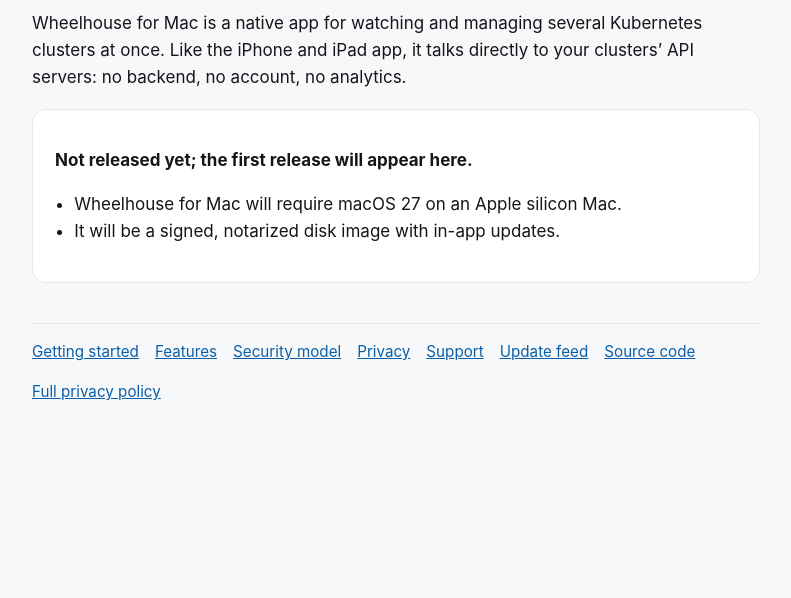
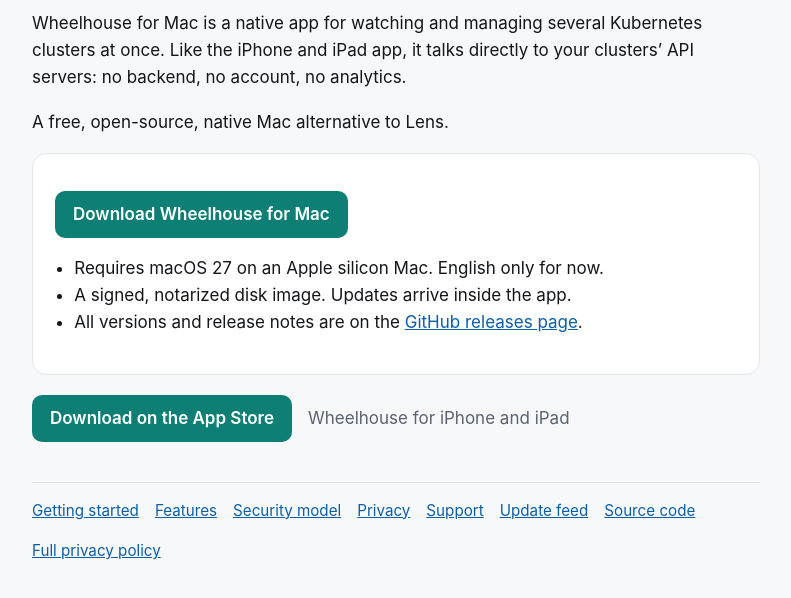
Before and after one commit to ahmadrezaei/wheelhouse, a plain HTML site: page docs/mac/index.html in a window 1280 px wide. Shown: the part 142-740 px from the top of the page, without its empty margins (244-1035 px from the left). Drawn offline with Linux system fonts and the light colour scheme.

Commit message:
Link the App Store and the Mac download from the website and the README
The home page and README now link Wheelhouse for Kubernetes on the App Store and the Mac release, and the Mac page offers the 1.0.0 download in place of its not-released-yet note.

```diff
--- a/docs/mac/index.html
+++ b/docs/mac/index.html
@@ -12,12 +12,18 @@
 <main>
   <header><img src="../icon.svg" alt=""><div><h1>Wheelhouse for Mac</h1><p class="muted" style="margin:0">Kubernetes clusters, native on your Mac.</p></div></header>
   <p>Wheelhouse for Mac is a native app for watching and managing several Kubernetes clusters at once. Like the iPhone and iPad app, it talks directly to your clusters’ API servers: no backend, no account, no analytics.</p>
+  <p>A free, open-source, native Mac alternative to Lens.</p>
   <div class="card">
-    <p><strong>Not released yet; the first release will appear here.</strong></p>
+    <p><a class="button" href="https://github.com/ahmadrezaei/wheelhouse/releases/download/mac-v1.0.0/Wheelhouse-1.0.0.dmg">Download Wheelhouse for Mac</a></p>
     <ul>
-      <li>Wheelhouse for Mac will require macOS 27 on an Apple silicon Mac.</li>
-      <li>It will be a signed, notarized disk image with in-app updates.</li>
+      <li>Requires macOS 27 on an Apple silicon Mac. English only for now.</li>
+      <li>A signed, notarized disk image. Updates arrive inside the app.</li>
+      <li>All versions and release notes are on the <a href="https://github.com/ahmadrezaei/wheelhouse/releases">GitHub releases page</a>.</li>
     </ul>
+  </div>
+  <div class="get">
+    <a class="button" href="https://apps.apple.com/app/id6831379262">Download on the App Store</a>
+    <span class="muted">Wheelhouse for iPhone and iPad</span>
   </div>
   <nav>
     <a href="getting-started.html">Getting started</a>
--- a/docs/style.css
+++ b/docs/style.css
@@ -25,3 +25,6 @@ th,td{border:1px solid var(--line);padding:8px 10px;text-align:left;vertical-ali
 th{background:var(--card)}
 .todo{background:#fff4d6;color:#5c4400;border:1px dashed #c99a00;border-radius:8px;padding:8px 12px;font-size:.9rem}
 @media (prefers-color-scheme:dark){.todo{background:#3a2f0a;color:#f3dc8a;border-color:#8a6d12}}
+.get{display:flex;flex-wrap:wrap;align-items:center;gap:16px;margin:20px 0}
+.button{display:inline-block;background:var(--accent);color:#fff;font-weight:600;text-decoration:none;border-radius:10px;padding:10px 18px}
+@media (prefers-color-scheme:dark){.button{color:#0b0d10}}
```
Also changed, not shown: docs/index.html (+7 -1 lines), 1 other file.
